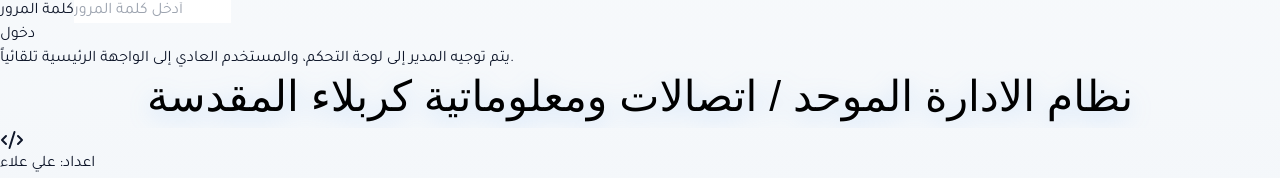
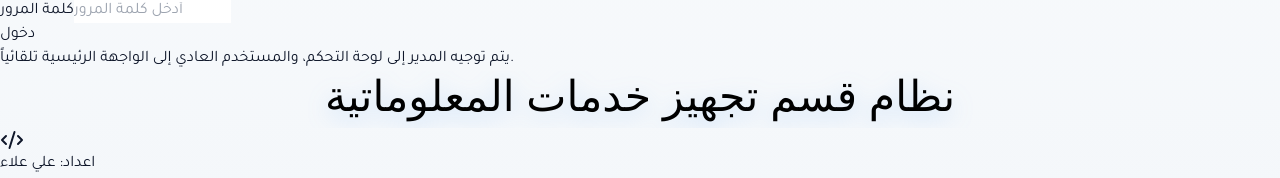
Before and after one commit to muslim1972/itpc-management-system, a React (Vite) app: page / in a window 1280 px wide. Shown: the part 913-1091 px from the top of the page. Built offline with nearby package versions, Linux system fonts and the light colour scheme; no server answers.

Commit message:
بعونه سبحانه وتعالى تغير عبارة السعات الى تجهيز (1) 19/4/2026 7:30 ص

```diff
--- a/index.html
+++ b/index.html
@@ -4,7 +4,7 @@
     <meta charset="UTF-8" />
     <link rel="icon" type="image/svg+xml" href="/vite.svg" />
     <meta name="viewport" content="width=device-width, initial-scale=1.0" />
-    <title>ITPC Management System</title>
+    <title>نظام قسم تجهيز خدمات المعلوماتية</title>
   </head>
   <body>
     <div id="root"></div>
--- a/src/components/Navbar.jsx
+++ b/src/components/Navbar.jsx
@@ -25,7 +25,7 @@ const Navbar = ({ onMenuClick }) => {
             <div className="flex items-center justify-center sm:justify-start gap-3 sm:gap-4">
               <BrandLogo className="h-12 w-12 sm:h-14 sm:w-14 rounded-2xl shrink-0 transition-transform duration-300 group-hover:scale-[1.03]" imageClassName="scale-[1.03]" />
               <h1 className="min-w-0 truncate text-[11px] xs:text-sm sm:text-lg lg:text-[1.3rem] font-bold text-slate-900 group-hover:text-indigo-700 transition-colors">
-                نظام إدارة اتصالات ومعلوماتية كربلاء
+                نظام قسم تجهيز خدمات المعلوماتية
               </h1>
             </div>
           </button>
--- a/src/components/PageFooter.jsx
+++ b/src/components/PageFooter.jsx
@@ -21,7 +21,7 @@ const PageFooter = ({ onDeveloperClick }) => {
                 className="fill-blue-400 font-bold"
                 style={{ fontSize: '15px', filter: 'drop-shadow(0 2px 4px rgba(96, 165, 250, 0.3))', fontFamily: 'Tajawal, sans-serif' }}
               >
-                نظام الادارة الموحد / اتصالات ومعلوماتية كربلاء المقدسة
+                نظام قسم تجهيز خدمات المعلوماتية
               </text>
             </svg>
 
```
